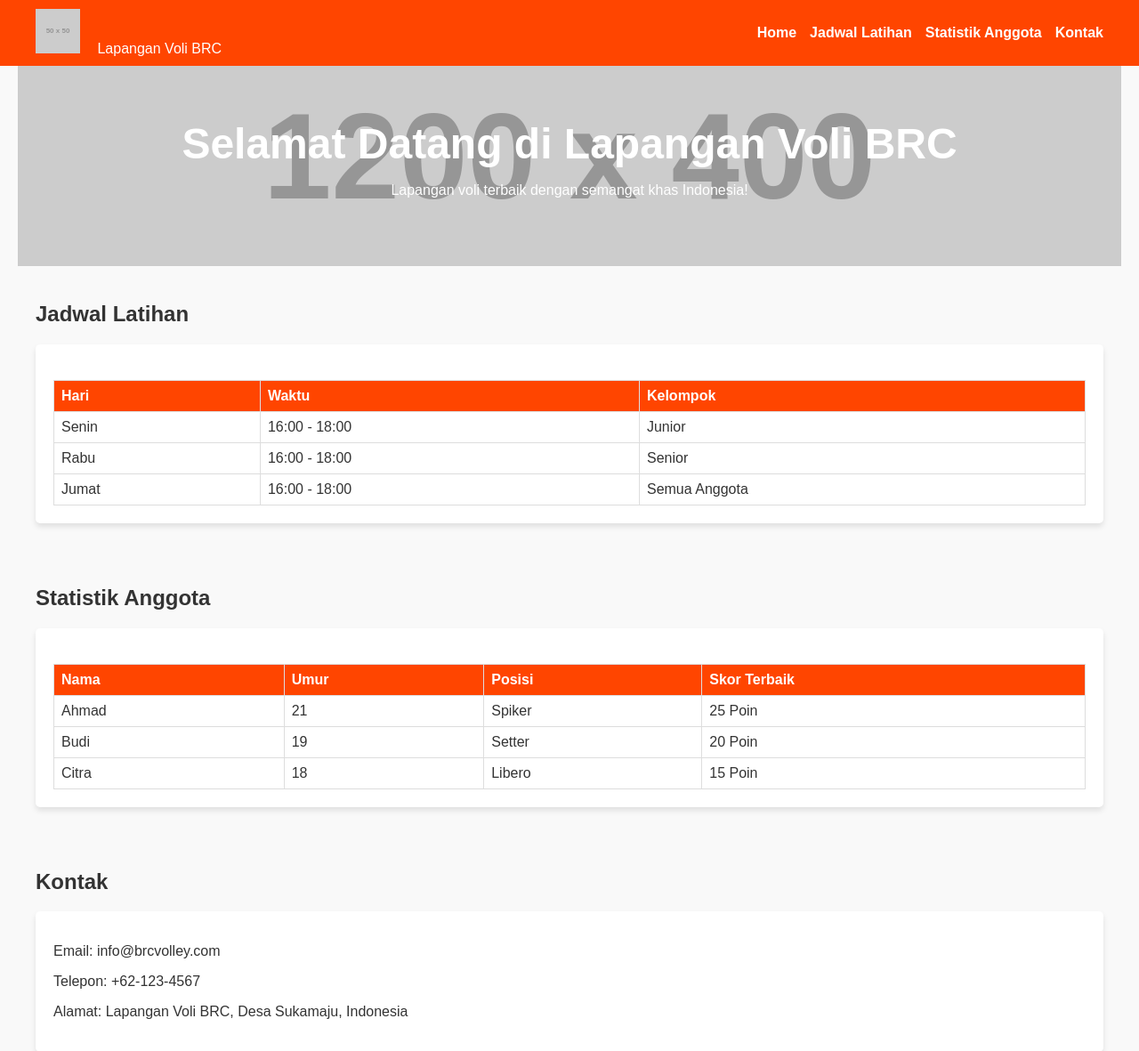
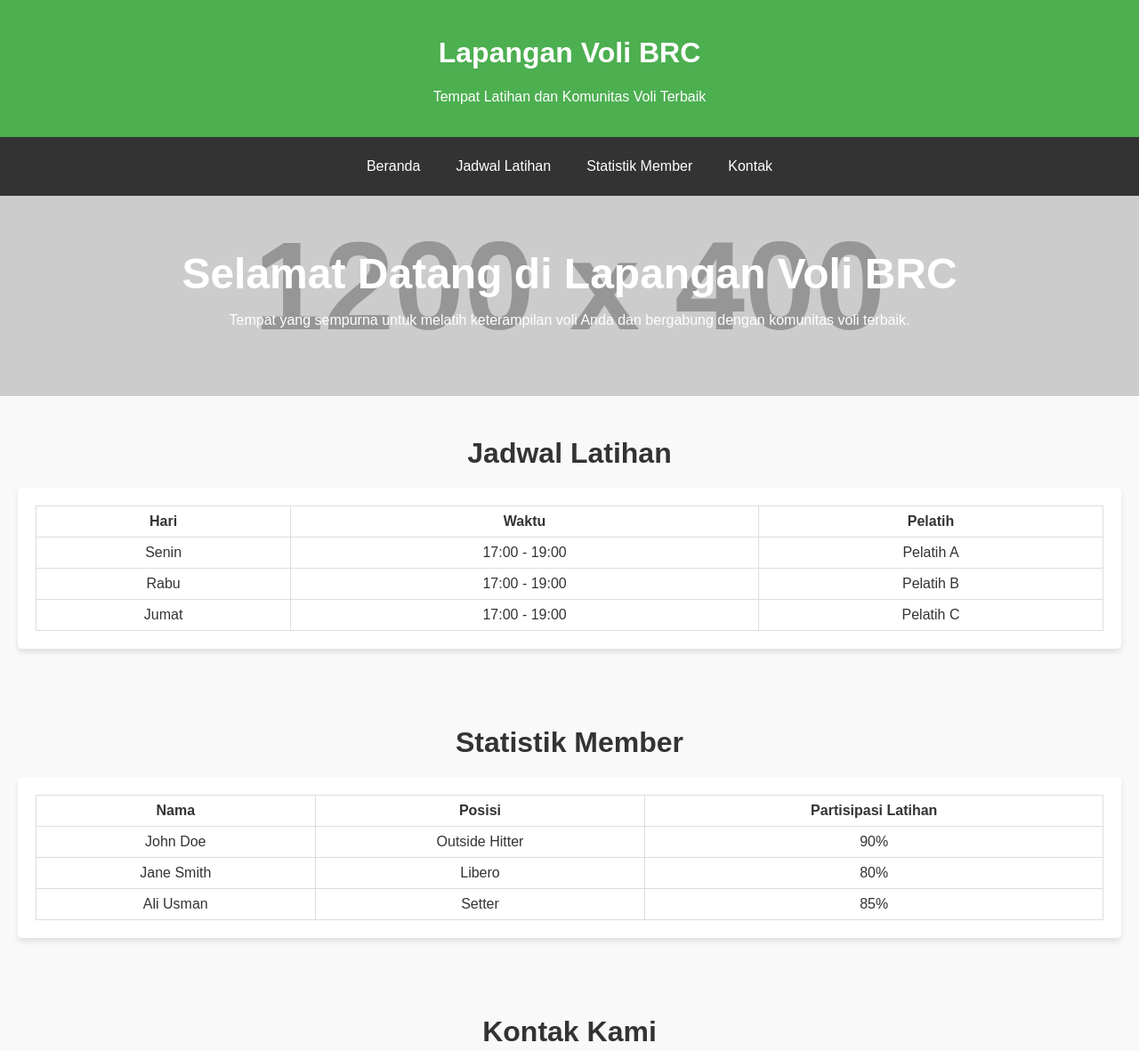
Before and after one commit to agam-riyandana/cek-profile-sosial-media, a plain HTML site: page index.html in a window 1280 px wide. Shown: the top 1181 px of the page at 89% size. Drawn offline with Linux system fonts and the light colour scheme; placeholder pictures from the web are drawn by us.

Commit message:
Update index.html

```diff
--- a/index.html
+++ b/index.html
@@ -1,91 +1,72 @@
 <!DOCTYPE html>
-<html lang="en">
+<html lang="id">
 <head>
   <meta charset="UTF-8">
   <meta name="viewport" content="width=device-width, initial-scale=1.0">
   <title>Lapangan Voli BRC</title>
   <style>
-    /* General Styles */
     body {
-      font-family: Arial, sans-serif;
+      font-family: 'Arial', sans-serif;
       margin: 0;
       padding: 0;
       background-color: #f9f9f9;
       color: #333;
     }
     header {
-      background-color: #ff4500;
+      background-color: #4CAF50;
       color: white;
-      padding: 10px 0;
-    }
-    header .container {
-      display: flex;
-      align-items: center;
-      justify-content: space-between;
-      max-width: 1200px;
-      margin: 0 auto;
-      padding: 0 20px;
-    }
-    header img {
-      height: 50px;
-      margin-right: 15px;
+      text-align: center;
+      padding: 20px 0;
     }
     nav {
+      background-color: #333;
       display: flex;
-      gap: 15px;
+      justify-content: center;
+      padding: 10px 0;
     }
     nav a {
       color: white;
+      padding: 14px 20px;
       text-decoration: none;
-      font-weight: bold;
+      text-align: center;
     }
     nav a:hover {
-      text-decoration: underline;
+      background-color: #575757;
     }
-
-    /* Hero Section */
+    .container {
+      padding: 20px;
+    }
     .hero {
-      background: url('https://via.placeholder.com/1200x400') no-repeat center center/cover;
+      text-align: center;
+      background: url('https://via.placeholder.com/1200x400?text=Lapangan+Voli+BRC') no-repeat center center/cover;
       color: white;
-      text-align: center;
       padding: 60px 20px;
     }
     .hero h1 {
       font-size: 3em;
       margin: 0;
     }
-
-    /* Content Sections */
-    section {
-      padding: 20px;
-      max-width: 1200px;
-      margin: 0 auto;
+    .section-title {
+      text-align: center;
+      font-size: 2em;
+      margin-bottom: 20px;
     }
     .card {
       background: white;
+      margin: 20px 0;
+      padding: 20px;
       border-radius: 5px;
-      padding: 20px;
-      margin: 10px 0;
       box-shadow: 0 4px 6px rgba(0, 0, 0, 0.1);
     }
-
-    /* Table Styles */
-    table {
+    .card-table {
       width: 100%;
       border-collapse: collapse;
-      margin-top: 20px;
     }
-    table th, table td {
+    .card-table th, .card-table td {
+      padding: 8px;
+      text-align: center;
       border: 1px solid #ddd;
-      padding: 8px;
-      text-align: left;
     }
-    table th {
-      background-color: #ff4500;
-      color: white;
-    }
-
-    /* Footer */
     footer {
       background-color: #333;
       color: white;
@@ -93,127 +74,111 @@
       padding: 10px;
       position: relative;
     }
-
-    /* Responsive */
+    footer a {
+      color: #4CAF50;
+      text-decoration: none;
+    }
     @media (max-width: 768px) {
-      header .container {
-        flex-direction: column;
-        text-align: center;
-      }
       nav {
         flex-direction: column;
-        gap: 10px;
       }
     }
   </style>
 </head>
 <body>
 
-<!-- Header -->
 <header>
-  <div class="container">
-    <div>
-      <img src="https://via.placeholder.com/50" alt="BRC Logo">
-      <span>Lapangan Voli BRC</span>
-    </div>
-    <nav>
-      <a href="#home">Home</a>
-      <a href="#schedule">Jadwal Latihan</a>
-      <a href="#statistics">Statistik Anggota</a>
-      <a href="#contact">Kontak</a>
-    </nav>
-  </div>
+  <h1>Lapangan Voli BRC</h1>
+  <p>Tempat Latihan dan Komunitas Voli Terbaik</p>
 </header>
 
-<!-- Hero Section -->
-<section class="hero" id="home">
+<nav>
+  <a href="#home">Beranda</a>
+  <a href="#jadwal">Jadwal Latihan</a>
+  <a href="#statistik">Statistik Member</a>
+  <a href="#kontak">Kontak</a>
+</nav>
+
+<section id="home" class="hero">
   <h1>Selamat Datang di Lapangan Voli BRC</h1>
-  <p>Lapangan voli terbaik dengan semangat khas Indonesia!</p>
+  <p>Tempat yang sempurna untuk melatih keterampilan voli Anda dan bergabung dengan komunitas voli terbaik.</p>
 </section>
 
-<!-- Jadwal Latihan -->
-<section id="schedule">
-  <h2>Jadwal Latihan</h2>
+<section id="jadwal" class="container">
+  <h2 class="section-title">Jadwal Latihan</h2>
   <div class="card">
-    <table>
+    <table class="card-table">
       <thead>
         <tr>
           <th>Hari</th>
           <th>Waktu</th>
-          <th>Kelompok</th>
+          <th>Pelatih</th>
         </tr>
       </thead>
       <tbody>
         <tr>
           <td>Senin</td>
-          <td>16:00 - 18:00</td>
-          <td>Junior</td>
+          <td>17:00 - 19:00</td>
+          <td>Pelatih A</td>
         </tr>
         <tr>
           <td>Rabu</td>
-          <td>16:00 - 18:00</td>
-          <td>Senior</td>
+          <td>17:00 - 19:00</td>
+          <td>Pelatih B</td>
         </tr>
         <tr>
           <td>Jumat</td>
-          <td>16:00 - 18:00</td>
-          <td>Semua Anggota</td>
+          <td>17:00 - 19:00</td>
+          <td>Pelatih C</td>
         </tr>
       </tbody>
     </table>
   </div>
 </section>
 
-<!-- Statistik Anggota -->
-<section id="statistics">
-  <h2>Statistik Anggota</h2>
+<section id="statistik" class="container">
+  <h2 class="section-title">Statistik Member</h2>
   <div class="card">
-    <table>
+    <table class="card-table">
       <thead>
         <tr>
           <th>Nama</th>
-          <th>Umur</th>
           <th>Posisi</th>
-          <th>Skor Terbaik</th>
+          <th>Partisipasi Latihan</th>
         </tr>
       </thead>
       <tbody>
         <tr>
-          <td>Ahmad</td>
-          <td>21</td>
-          <td>Spiker</td>
-          <td>25 Poin</td>
+          <td>John Doe</td>
+          <td>Outside Hitter</td>
+          <td>90%</td>
         </tr>
         <tr>
-          <td>Budi</td>
-          <td>19</td>
-          <td>Setter</td>
-          <td>20 Poin</td>
+          <td>Jane Smith</td>
+          <td>Libero</td>
+          <td>80%</td>
         </tr>
         <tr>
-          <td>Citra</td>
-          <td>18</td>
-          <td>Libero</td>
-          <td>15 Poin</td>
+          <td>Ali Usman</td>
+          <td>Setter</td>
+          <td>85%</td>
         </tr>
       </tbody>
     </table>
   </div>
 </section>
 
-<!-- Kontak -->
-<section id="contact">
-  <h2>Kontak</h2>
+<section id="kontak" class="container">
+  <h2 class="section-title">Kontak Kami</h2>
   <div class="card">
-    <p>Email: info@brcvolley.com</p>
+    <p>Email: info@</p>
     <p>Telepon: +62-123-4567</p>
-    <p>Alamat: Lapangan Voli BRC, Desa Sukamaju, Indonesia</p>
+    <p>Alamat: Jalan Tempurejo Indonesia</p>
   </div>
 </section>
 
-<!-- Footer -->
 <footer>
-  <p>&copy; 2024 Lapangan Voli BRC. Semua hak dilindungi.</p>
+  <p>&copy; 2024 Lapangan Voli BRC. Semua Hak Dilindungi.</p>
 </footer>
 
 </body>
```
